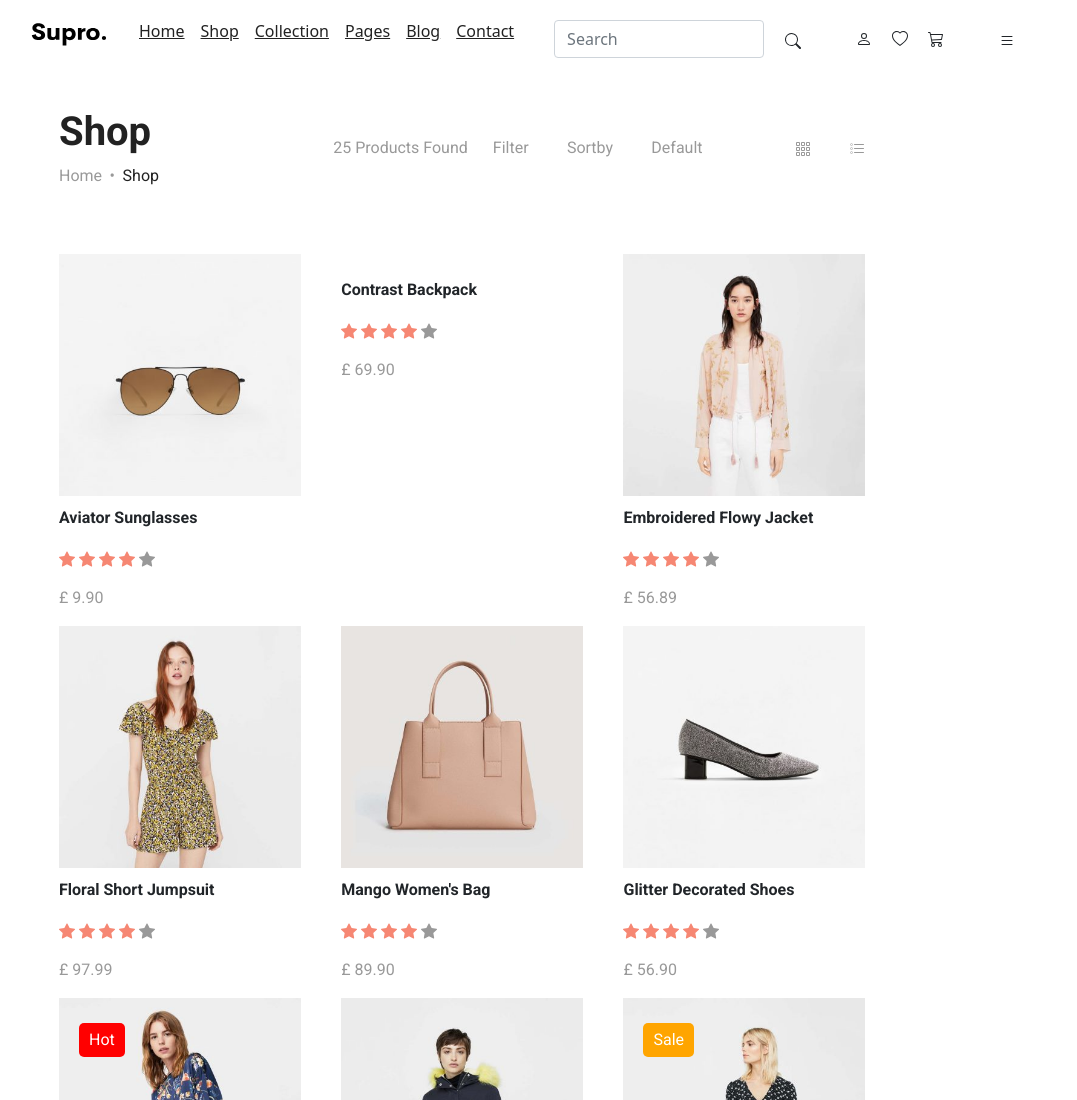
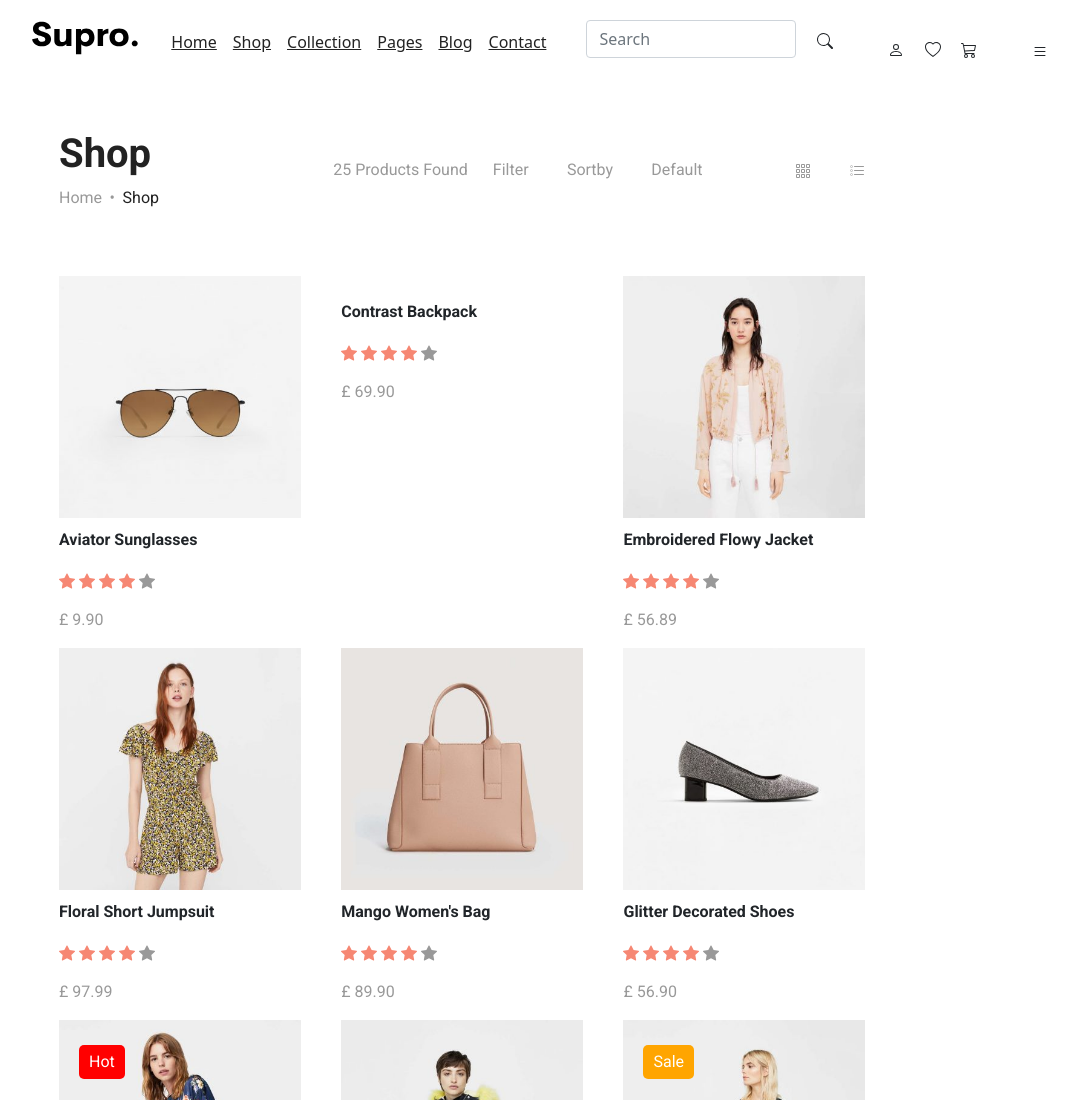
Before and after one commit to SteeveDEV-web/project-supro, a website: page html/shop.html in a window 1280 px wide. Shown: the top 1100 px of the page, without its empty margins (45-1122 px from the left). Drawn offline with nearby package versions, Linux system fonts and the light colour scheme.

Commit message:
correction heder footer

```diff
--- a/html/shop.html
+++ b/html/shop.html
@@ -12,7 +12,7 @@
 </head>
 <body>
     <header class="container-fluid">
-        <div class="row">
+        <div class="row fullwidth">
           <div class="logo col">
             <img src="../images/homepage-images/logo_supro.svg" alt="logo_supro">
           </div>
--- a/scss/shop.scss
+++ b/scss/shop.scss
@@ -23,6 +23,7 @@
       max-height: 100px;
       align-items: center;
       padding-top: 20px;
+
     }
 
     .nav1, .form{
@@ -221,10 +222,10 @@
     display: flex;
     justify-content: space-between;
 
-
     .logo{
-      max-width: 100px;
-      align-items: center;
+      width: 100px;
+      height: 100px;
+      text-align: center;
       padding-top: 20px;
     }
 
@@ -339,6 +340,10 @@ body{
 
 header{
   width: 100%;
+
+  .fullwidth{
+    width: 100%
+  }
   img{
     width: 100%;
   }
@@ -350,6 +355,7 @@ header{
   .txtgray{
     color: $gray;
   }
+
 }
 
 main{
```
Also changed, not shown: css/shop.css, 1 other file.
